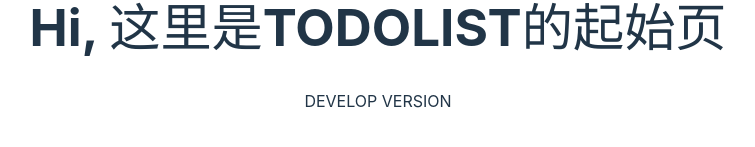
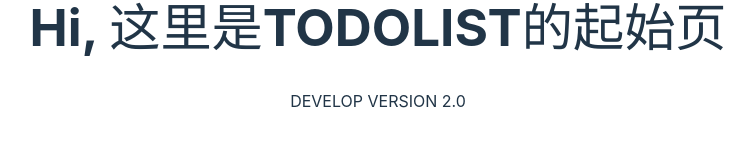
Before and after one commit to zenoskongfu/vue-todolist, a Vue app: page / in a window 1280 px wide. Shown: the part 361-508 px from the top of the page, without its empty margins (262-1017 px from the left). Built offline with nearby package versions, Linux system fonts and the light colour scheme.

Commit message:
update code

```diff
--- a/src/App.vue
+++ b/src/App.vue
@@ -3,7 +3,7 @@
 <template>
 	<div>
 		<h1>Hi, 这里是TODOLIST的起始页</h1>
-		<div>DEVELOP VERSION</div>
+		<div>DEVELOP VERSION 2.0</div>
 	</div>
 </template>
 
```
